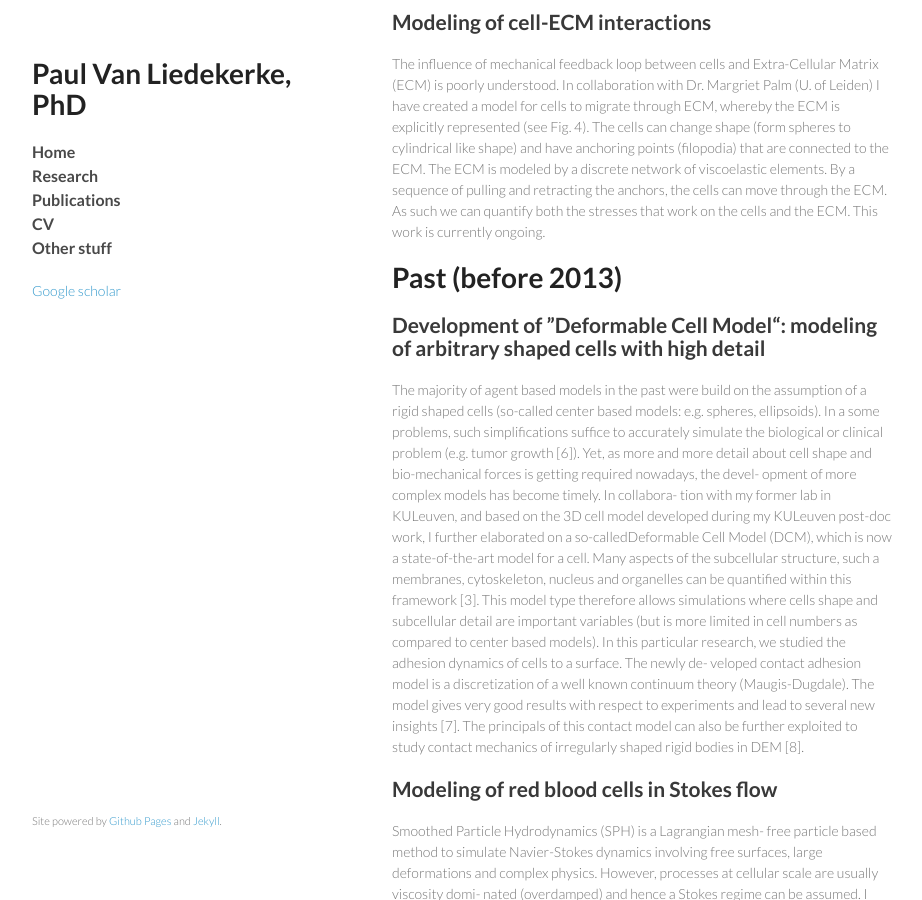
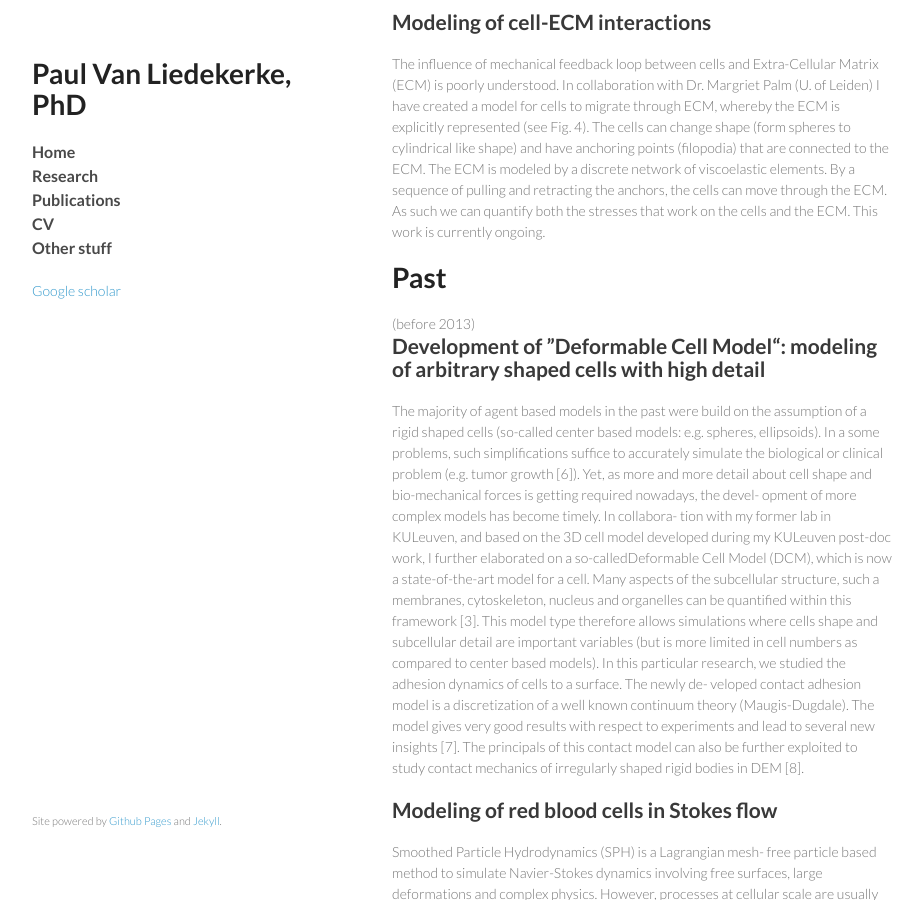
Before and after one commit to paulvanliedekerke/wittgenstein, a Jekyll site: the page research.html, which Jekyll copies as it is, in a window 1280 px wide and 900 px high, scrolled down 731 px. Shown: the whole window, without its empty margins (178-1100 px from the left). Built offline with Jekyll 4.4.1, drawn with Linux system fonts in a browser that asks for light colours; Markdown is read by kramdown in place of the engine named in the settings; part of the change alters nothing that is shown.

```diff
--- a/research.html
+++ b/research.html
@@ -55,7 +55,7 @@ The influence of mechanical feedback loop between cells and Extra-Cellular Matri
 ongoing.
 
 <p></p>
-<h1>Past (before 2013) </h1>
+<h1>Past  </h1> (before 2013)
 
 <h2>Development of ”Deformable Cell Model“: modeling of arbitrary shaped cells with high
 detail</h2>
```
